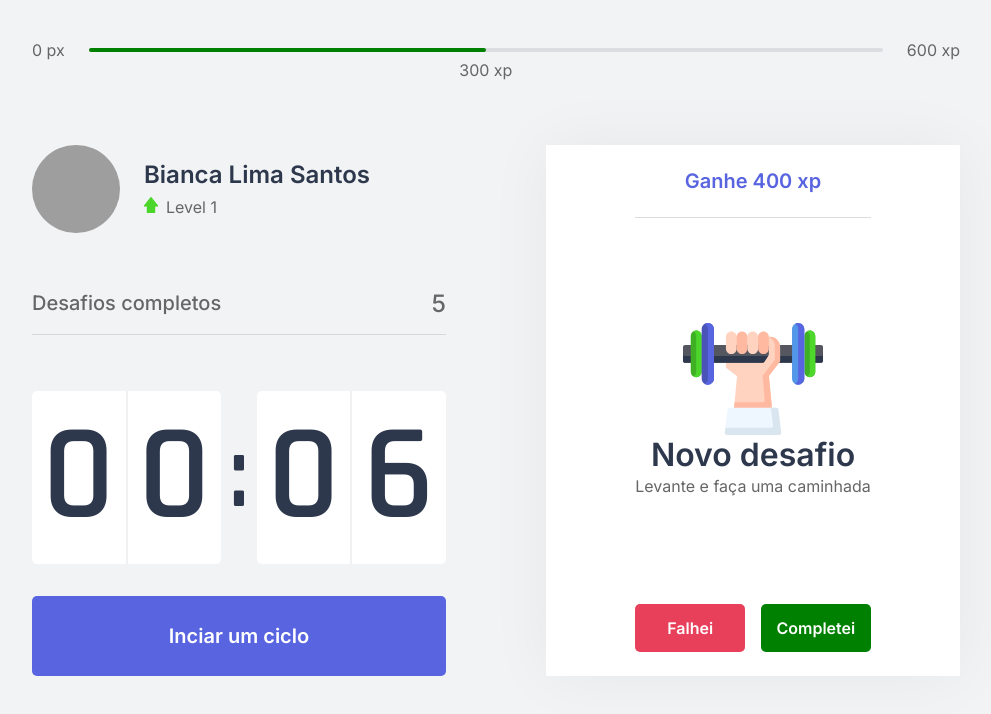
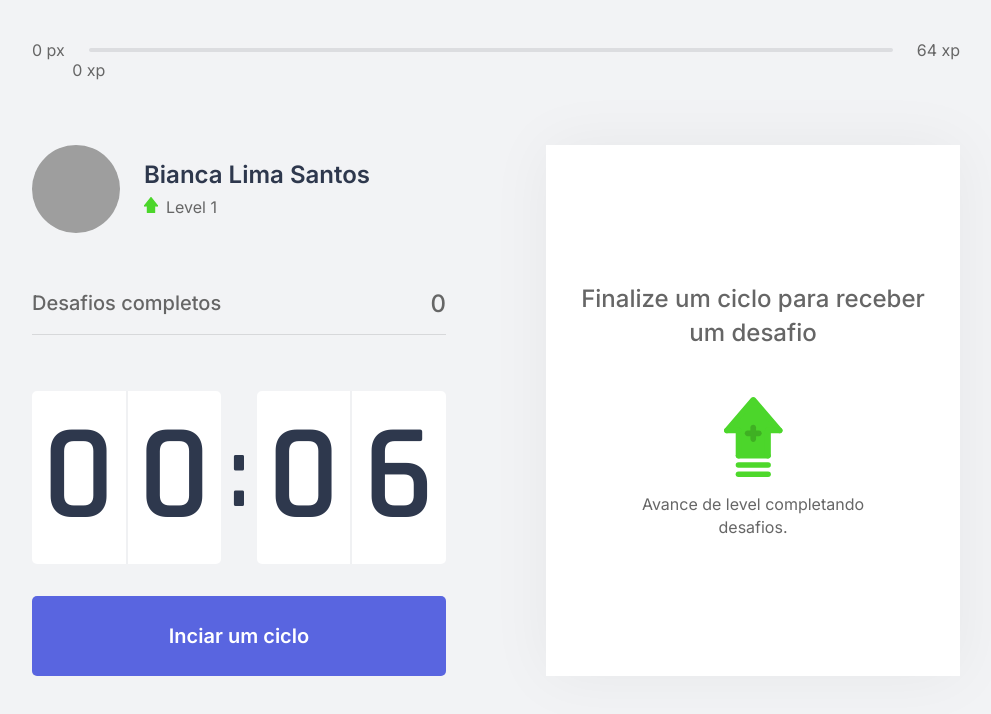
Before and after one commit to limabia/moveit, a Next.js app: page / in a window 1280 px wide. Shown: the top 714 px of the page, without its empty margins (144-1135 px from the left). Built offline with nearby package versions, Linux system fonts and the light colour scheme; grey boxes are pictures that could not be loaded.

Commit message:
add context api to controll countdown, experiencebar and show a new challenges

```diff
--- /dev/null
+++ b/challenges.json
@@ -0,0 +1,62 @@
+[
+  {
+    "type": "body",
+    "description": "Estique um de seus braços com a palma da mão virada para frente e puxe os dedos para cima por 10 segundos por mão.",
+    "amount": 80
+  },
+  {
+    "type": "body",
+    "description": "Estique seu braço contra o peito e puxe-o utilizando o outro braço por 10 segundos por braço.",
+    "amount": 60
+  },
+  {
+    "type": "body",
+    "description": "Puxe seu pescoço com a ajuda da mão para a direita e para a esquerda, permanecendo na posição por alguns segundos.",
+    "amount": 70
+  },
+  {
+    "type": "body",
+    "description": "Com as duas mãos na parte de trás da cabeça, leve-a para baixo, alongando a parte de trás da região.",
+    "amount": 60
+  },
+  {
+    "type": "body",
+    "description": "Cruze as pernas e desça com as mãos esticadas em direção ao chão. Repita o movimento com a outra perna na frente.",
+    "amount": 100
+  },
+  {
+    "type": "body",
+    "description": "Sentado, abra as pernas e tente encostar as palmas das mãos no chão, repita 3 vezes por 5 segundos.",
+    "amount": 80
+  },
+  {
+    "type": "body",
+    "description": "Puxe o joelho de encontro ao peito e segure, troque de perna após 10 segundos.",
+    "amount": 50
+  },
+  {
+    "type": "body",
+    "description": "Sentado, cruze uma perna e incline seu tronco à frente, troque de perna após 10 segundos.",
+    "amount": 80
+  },
+  {
+    "type": "eye",
+    "description": "Sentado, feche os olhos e cubra-os com as palmas da mão durante 2 minutos, depois abra normalmente.",
+    "amount": 90
+  },
+  {
+    "type": "eye",
+    "description": "Em algum ambiente aberto, olhe o mais longe que puder em quatro direções por 3s, mexa apenas os olhos. Repita 3 vezes.",
+    "amount": 140
+  },
+  {
+    "type": "eye",
+    "description": "Usando os polegares, massage a área abaixo das sobrancelhas em movimentos circulares por 15 segundos.",
+    "amount": 70
+  },
+  {
+    "type": "body",
+    "description": "Em pé, gire a cintura o máximo que puder para a esquerda, segure por cinco segundos. Repita para a direita.",
+    "amount": 90
+  }
+]
--- a/src/components/ChallengeBox.tsx
+++ b/src/components/ChallengeBox.tsx
@@ -1,24 +1,27 @@
+import { useContext } from "react";
+import { ChallengesContext } from "../contexts/ChallengesContext";
 import styles from "../styles/components/ChallengeBox.module.css";
 
 export function ChallendgeBox() {
-  const hasActiveChallenge = true;
+  const {activeChallenge , reseatChallenge } = useContext(ChallengesContext);
 
   return (
     <div className={styles.ChallengeBoxContainer}>
-      {hasActiveChallenge ? (
+      {activeChallenge ? (
         <div className={styles.ChallengeActive}>
-          <header>Ganhe 400 xp</header>
+          <header>Ganhe {activeChallenge.amount} xp</header>
 
           <main>
-            <img src="icons/body.svg"></img>
+            <img src={`icons/${activeChallenge.type}.svg`}></img>
             <strong>Novo desafio</strong>
-            <p>Levante e faça uma caminhada</p>
+            <p>{activeChallenge.description}</p>
           </main>
 
           <footer>
             <button
                 type="button"
                 className={styles.ChallengeFailedButton}
+                onClick={reseatChallenge}
             >
               Falhei
             </button>
--- a/src/components/CompletedChallenges.tsx
+++ b/src/components/CompletedChallenges.tsx
@@ -1,10 +1,14 @@
+import { useContext } from "react";
+import { ChallengesContext } from "../contexts/ChallengesContext";
 import styles from "../styles/components/CompletedChallenges.module.css";
 
 export function CompletedChallenges() {
+  const { challengesCompleted } = useContext(ChallengesContext);
+
   return (
     <div className={styles.CompletedChallengesContainer}>
       <span>Desafios completos</span>
-      <span>5</span>
+      <span>{challengesCompleted}</span>
     </div>
   );
 }
--- a/src/components/Countdown.tsx
+++ b/src/components/Countdown.tsx
@@ -1,9 +1,12 @@
-import { useState, useEffect, Fragment } from "react";
+import { useState, useEffect, Fragment, useContext } from "react";
 import styles from "../styles/components/Countdown.module.css";
+import { ChallengesContext } from '../contexts/ChallengesContext';
 
 let countdownTimeout: NodeJS.Timeout;
 
 export function Countdown() {
+  const {startNewChallenge} = useContext(ChallengesContext);
+
   const [time, setTime] = useState(0.1 * 60);
   const [isActive, setIsActive] = useState(false);
   const [hasFinished, setHasFinished] = useState(false);
@@ -32,6 +35,7 @@ export function Countdown() {
     } else if (isActive && time == 0) {
       setHasFinished(true);
       setIsActive(false);
+      startNewChallenge();
     }
   }, [isActive, time]);
 
--- a/src/components/ExperienceBar.tsx
+++ b/src/components/ExperienceBar.tsx
@@ -1,16 +1,22 @@
+import { useContext } from 'react';
+import { ChallengesContext } from '../contexts/ChallengesContext';
 import styles from '../styles/components/ExperienceBar.module.css';
 
 export function ExperienceBar(){
+    const {currentExperience, experienceToNextLevel } = useContext(ChallengesContext);
+
+    const percentToNextLevel = Math.round((currentExperience * 100) / experienceToNextLevel);
+
     return (
         <header className={styles.experienceBar}>
             <span>0 px</span>
             <div>
-                <div style={{width: '50%'}}></div>
-                <span className={styles.currentExperience} style={{left: '50%'}}>
-                    300 xp
+                <div style={{width: `${percentToNextLevel}%`}}></div>
+                <span className={styles.currentExperience} style={{left: `${percentToNextLevel}%`}}>
+                    {currentExperience} xp
                 </span>
             </div>
-            <span>600 xp</span>
+            <span>{experienceToNextLevel} xp</span>
         </header>
     );
 }
--- /dev/null
+++ b/src/contexts/ChallengesContext.tsx
@@ -0,0 +1,68 @@
+import { createContext, ReactNode, useState } from "react";
+import challenges from "../../challenges.json";
+
+interface Challenge {
+  type: "body" | "eye";
+  description: string;
+  amount: number;
+}
+
+interface ChallengesContextData {
+  level: number;
+  currentExperience: number;
+  challengesCompleted: number;
+  activeChallenge: Challenge;
+  levelUp: () => void;
+  startNewChallenge: () => void;
+  reseatChallenge: () => void;
+  experienceToNextLevel: number
+}
+
+interface ChallengesProviderProps {
+  children: ReactNode;
+}
+
+export const ChallengesContext = createContext({} as ChallengesContextData);
+
+export function ChallengesProvider({ children }: ChallengesProviderProps) {
+  const [level, setLevel] = useState(1);
+  const [currentExperience, setCurrentExperience] = useState(0);
+  const [challengesCompleted, setChallengesCompleted] = useState(0);
+
+  const [activeChallenge, setActiveChallenge] = useState(null);
+
+  const experienceToNextLevel = Math.pow((level + 1) * 4, 2);
+
+  function levelUp() {
+    setLevel(level + 1);
+  }
+
+  function startNewChallenge() {
+    const randomChallengeIndex = Math.floor(Math.random() * challenges.length);
+    const challenge = challenges[randomChallengeIndex];
+
+    setActiveChallenge(challenge);
+  }
+
+  function reseatChallenge() {
+    setActiveChallenge(null);
+  }
+
+  return (
+    <ChallengesContext.Provider
+      value={{
+        level,
+        currentExperience,
+        challengesCompleted,
+        experienceToNextLevel,
+        activeChallenge,
+        levelUp,
+        startNewChallenge,
+        reseatChallenge,
+
+      }}
+    >
+      {children}
+    </ChallengesContext.Provider>
+  );
+}
--- a/src/pages/_app.tsx
+++ b/src/pages/_app.tsx
@@ -1,7 +1,15 @@
+
+import { ChallengesProvider } from "../contexts/ChallengesContext";
 import "../styles/global.css";
 
+
 function MyApp({ Component, pageProps }) {
-  return <Component {...pageProps} />;
+
+  return (
+    <ChallengesProvider>
+      <Component {...pageProps} />
+    </ChallengesProvider>
+  );
 }
 
 export default MyApp;
```
